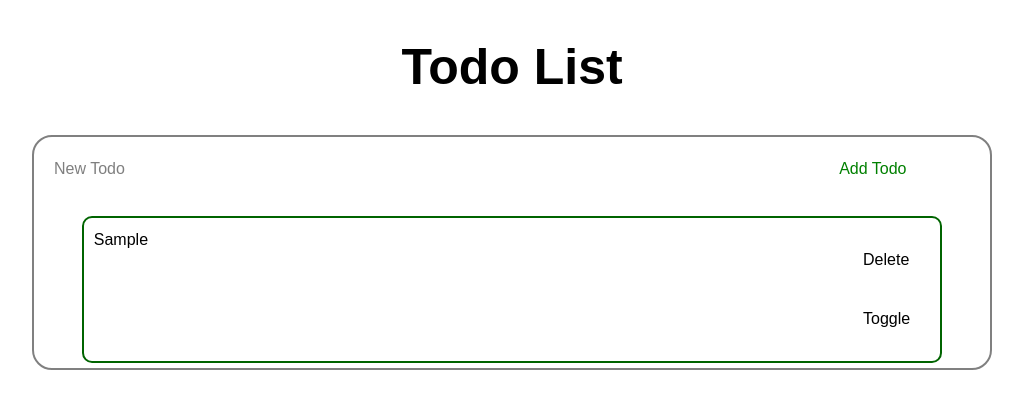
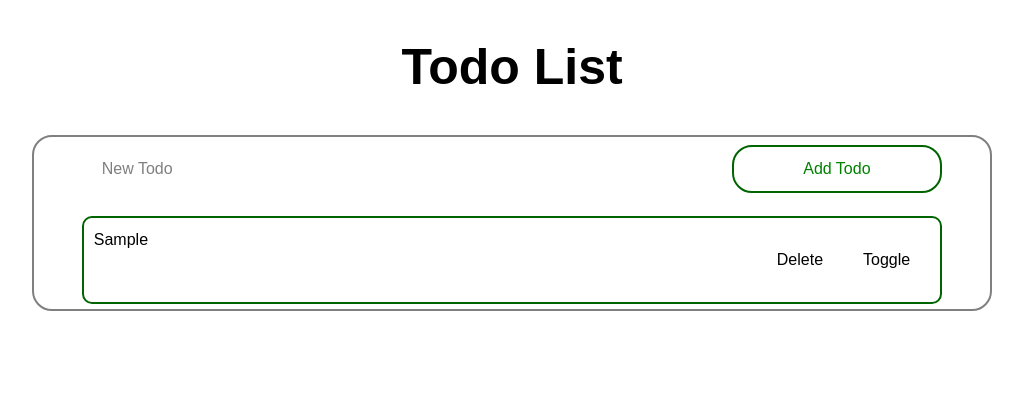
Before and after one commit to MSabbatini98/REACT-eruditio, a Next.js app in the folder hook-use-reducer/: page /todo-list in a window 1280 px wide. Both pictures are taken after typing "Sample" into the empty fields and a click on the button "Add Todo". Shown: the top 408 px of the page, without its empty margins (128-1151 px from the left). Built offline with nearby package versions, Linux system fonts and the light colour scheme.

Commit message:
Delete case dispatch

```diff
--- a/hook-use-reducer/app/globals.css
+++ b/hook-use-reducer/app/globals.css
@@ -51,7 +51,7 @@ h1 {
   border-radius: 20px;
 }
   form.todo_form {
-  width: 100%;
+  width: 90%;
   display: flex;
   flex-direction: row;
   align-items: center;
@@ -68,8 +68,13 @@ h1 {
     padding: 10px 15px;
     font-size: 16px;
     color: green;
-    border: darkgreenx 10px solid;
+    border: 2px solid darkgreen;
     border-radius: 20px;
+    transition: opacity 0.15s ease;
+  }
+  button:disabled {
+    opacity: 0.5;
+    cursor: not-allowed;
   }
 }
 .todo_list {
@@ -89,12 +94,24 @@ h1 {
   flex-direction: row;
   justify-content: space-between;
 
-  .buttons button {
-    padding: 15px;
-    margin: 5px;
+  .testo p.completed {
+    color: #AAA;
+    text-decoration: line-through;
+    opacity: 0.9;
+  }
+
+  .buttons {
     display: flex;
+    flex-direction: row;
 
-    justify-content: flex-end;
+    button {
+      align-items: center;
+      padding: 15px;
+      margin: 5px;
+      display: flex;
+      justify-content: flex-end;
+      text-align: center;
+    }
   }
 }
 
--- a/hook-use-reducer/app/todo-list/Todo.js
+++ b/hook-use-reducer/app/todo-list/Todo.js
@@ -4,7 +4,7 @@ export default function Todo({ todo, dispatch }) {
   return (
     <div className="todo_item">
         <div className="testo">
-            <p style={{color: todo.complete ? "#AAA" : "#000" }}>
+            <p className={todo.complete ? "completed" : ""}>
                 {todo.name}
             </p>
         </div>
```
